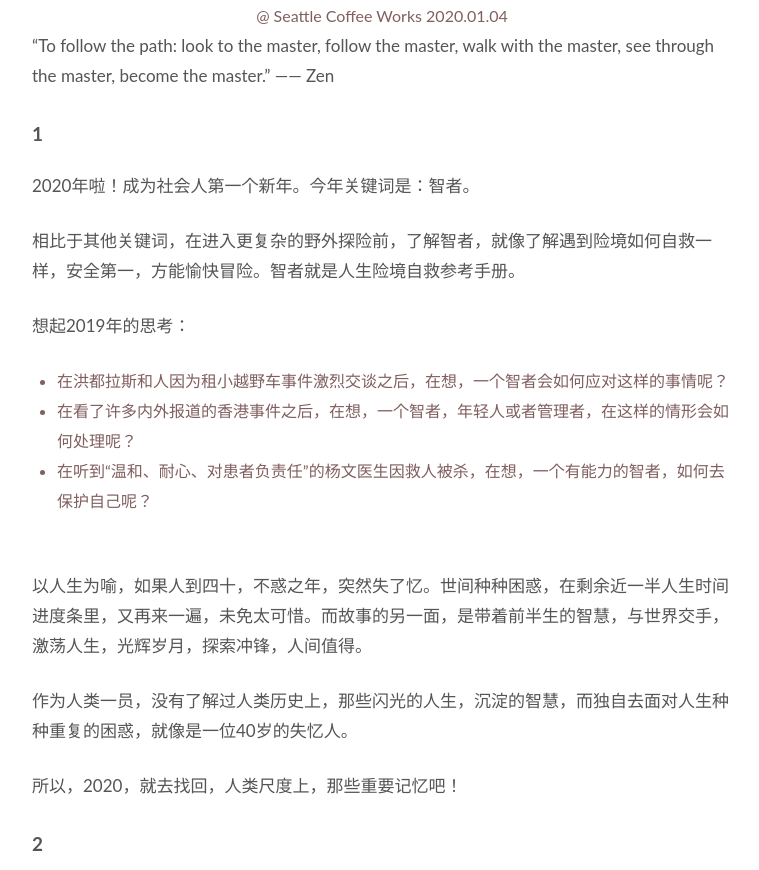
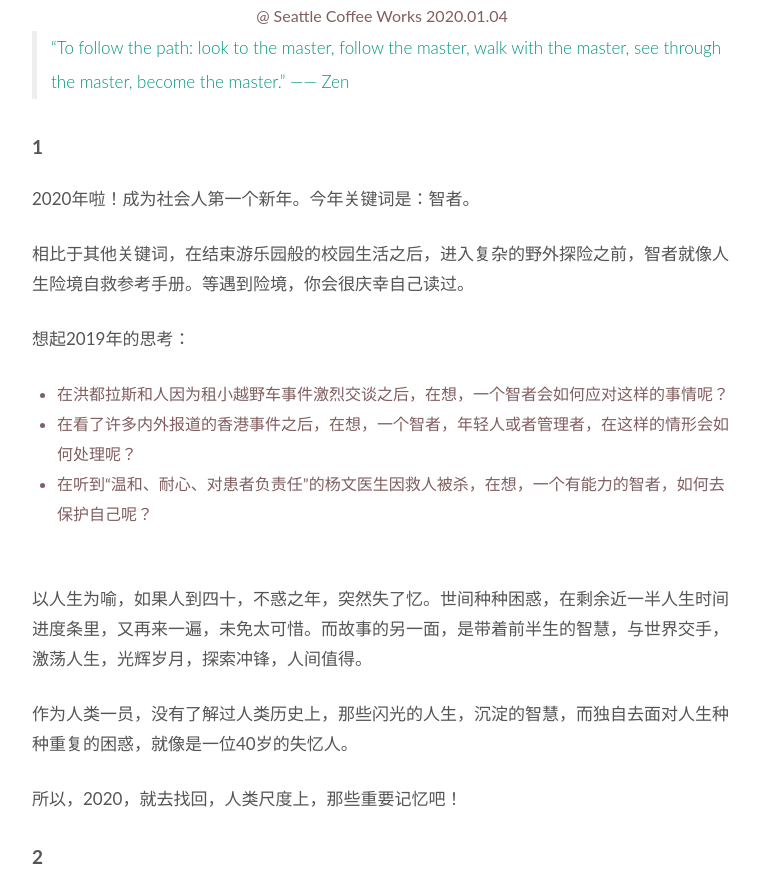
Before and after one commit to WillWang-X/willwang-x.github.io, a Jekyll site: the page built from _posts/2020-01-04-2020-master.md, in a window 1280 px wide and 900 px high, scrolled down 549 px, cut to the strip 30-900 px from the top of the window. Shown: the whole strip, without its empty margins (258-1017 px from the left). Built offline with Jekyll 4.4.1, drawn with Linux system fonts in a browser that asks for light colours; some of the changed text lies outside the part shown.

Commit message:
Update 2020

```diff
--- a/_posts/2020-01-04-2020-master.md
+++ b/_posts/2020-01-04-2020-master.md
@@ -15,13 +15,13 @@ published: true
 <center> @ Seattle Coffee Works 2020.01.04 </center>
 
 
-“To follow the path: look to the master, follow the master, walk with the master, see through the master, become the master.” —— Zen
+> “To follow the path: look to the master, follow the master, walk with the master, see through the master, become the master.” —— Zen
 
 ## 1
 
 2020年啦！成为社会人第一个新年。今年关键词是：智者。
 
-相比于其他关键词，在进入更复杂的野外探险前，了解智者，就像了解遇到险境如何自救一样，安全第一，方能愉快冒险。智者就是人生险境自救参考手册。
+相比于其他关键词，在结束游乐园般的校园生活之后，进入复杂的野外探险之前，智者就像人生险境自救参考手册。等遇到险境，你会很庆幸自己读过。
 
 想起2019年的思考：
 
@@ -77,3 +77,4 @@ published: true
 
 - 2020.02.09：一月份视野里大多是新冠性病毒。像着快写慢改，晚点发。结果就到2月份了。有了1-10-100-1000的行动指南了和智者的定义。
 - 2020.02.13: 文字逻辑梳理。
+- 2020.02.18: 文字逻辑，大学和社会，乐园与探险。
```
